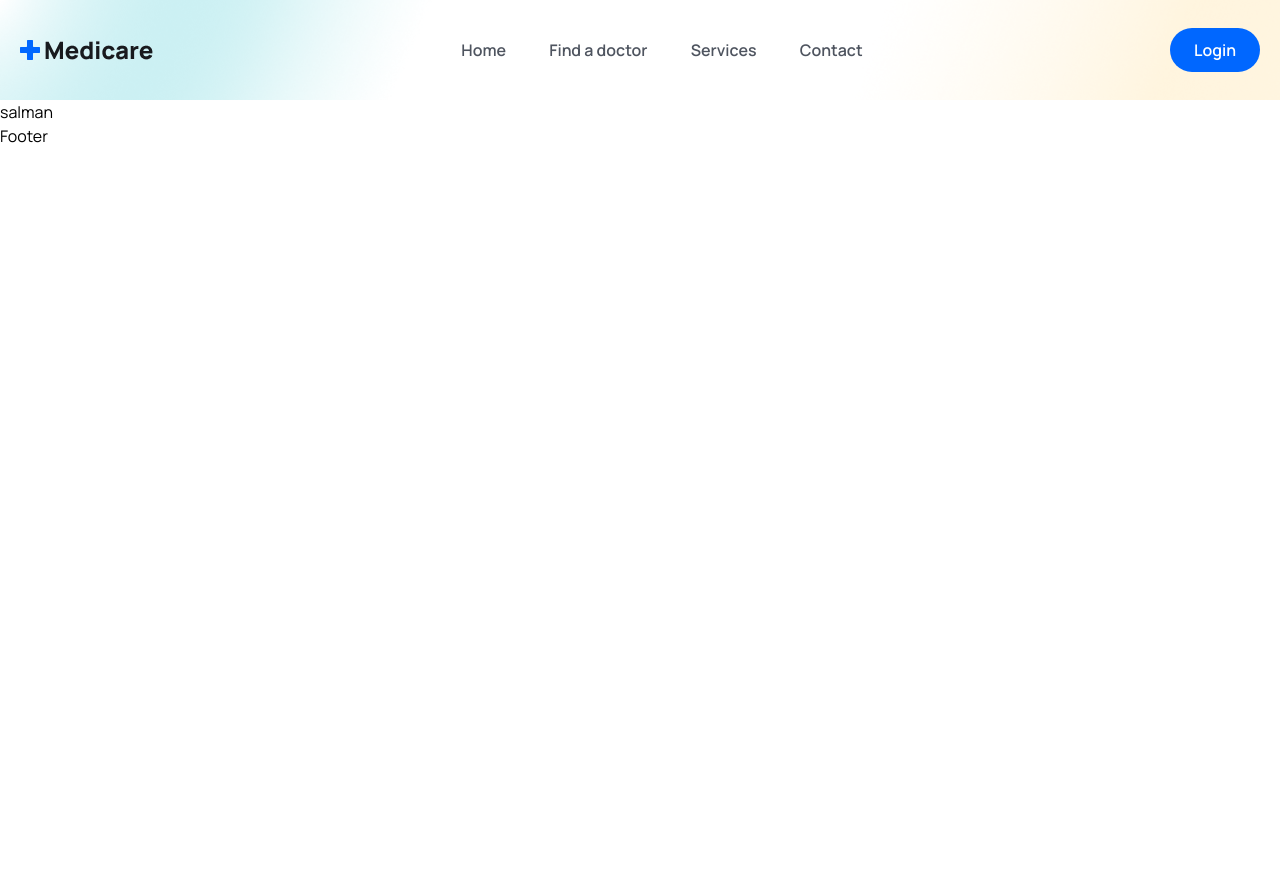
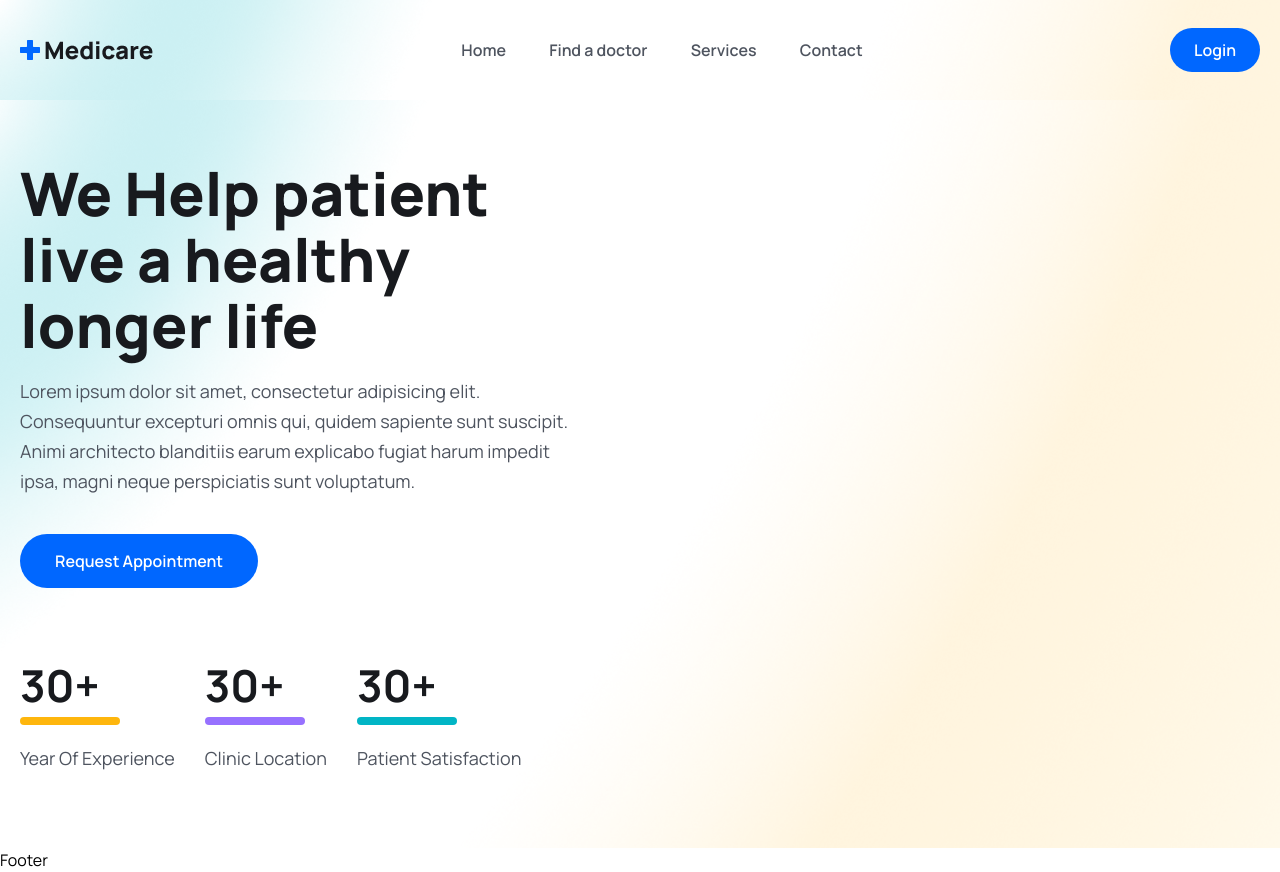
Before and after one commit to SalmanMohammed2001/Docker_Appointement_Frontend, a React (Vite) app: page / in a window 1280 px wide. Before the commit the page ends 800 px from the top, so only its background shows below. Built offline with nearby package versions, Linux system fonts and the light colour scheme.

Commit message:
implementation Home hero left section

```diff
--- a/src/index.css
+++ b/src/index.css
@@ -31,6 +31,17 @@
     .header{
         @apply bg-[url('./assets/images/mask.png')] bg-no-repeat bg-center bg-cover w-full h-[100px] leading-[100px]
     }
+    .hero_section{
+        @apply bg-[url('./assets/images/hero-bg.png')] bg-no-repeat bg-center bg-cover
+    }
+
+    .form_label{
+        @apply text-textColor font-semibold text-[16px] mb-2
+    }
+    .form_input{
+        @apply w-full px-4 py-3 border border-solid border-[#0066ff61] focus:outline-none focus:border-primaryColor text-[16px] leading-7 text-headingColor placeholder:text-textColor cursor-pointer rounded-md
+    }
+
 }
 @media only screen and(max-width: 1024px) {
     .container{
--- a/src/pages/Home.tsx
+++ b/src/pages/Home.tsx
@@ -1,9 +1,51 @@
+const Home = () => {
+    return (
+        <div>
+            {/*==============hero section=============================*/}
+            <section className={"hero_section  pt-[60px] 2xl:h-[800px]"}>
+                <div className="container">
+                    <div className={"flex   flex-col lg:flex-row gap-[60px] items-center justify-between "}>
+                        <div>
+                            <div className={" lg:w-[570px] "}>
+                                <h1 className={"text-[36px] leading-[66px]  text-headingColor font-[800] md:text-[60px]"}>We
+                                    Help patient live a healthy longer life</h1>
 
-const Home = () => {
-        return(
-            <div >
-                salman
-            </div>
-        )
+                                <p className={"text_para"}>
+                                    Lorem ipsum dolor sit amet, consectetur adipisicing elit. Consequuntur excepturi
+                                    omnis qui, quidem sapiente sunt suscipit. Animi architecto blanditiis earum explicabo
+                                    fugiat harum impedit ipsa, magni neque perspiciatis sunt voluptatum.
+                                </p>
+                                <button className={"btn"}>Request Appointment</button>
+                            </div>
+
+                            <div
+                                className={"mt-[30px] lg:mt-[70px]   flex items-start flex-col lg:flex-row lg: lg:items-center gap-5 lg:gap-[30px]"}>
+                                <div>
+                                    <h2 className={"text-[36px] leading-[56px] md:text-[44px] lg:leading-[54px] font-[700] text-headingColor"}>30+</h2>
+                                    <span
+                                        className={"w-[100px] h-2 bg-yellowColor rounded-full block  mt-[5px]"}></span>
+                                    <p className={"text_para"}>Year Of Experience</p>
+                                </div>
+                                <div>
+                                    <h2 className={"text-[36px] leading-[56px] md:text-[44px] lg:leading-[54px] font-[700] text-headingColor"}>30+</h2>
+                                    <span
+                                        className={"w-[100px] h-2 bg-purpleColor rounded-full block  mt-[5px]"}></span>
+                                    <p className={"text_para"}>Clinic Location</p>
+                                </div>
+                                <div>
+                                    <h2 className={"text-[36px] leading-[56px] md:text-[44px] lg:leading-[54px] font-[700] text-headingColor"}>30+</h2>
+                                    <span
+                                        className={"w-[100px] h-2 bg-irisBlueColor rounded-full block  mt-[5px]"}></span>
+                                    <p className={"text_para"}>Patient Satisfaction</p>
+                                </div>
+                            </div>
+
+                        </div>
+                    </div>
+                </div>
+            </section>
+
+        </div>
+    )
 }
 export default Home;
```
